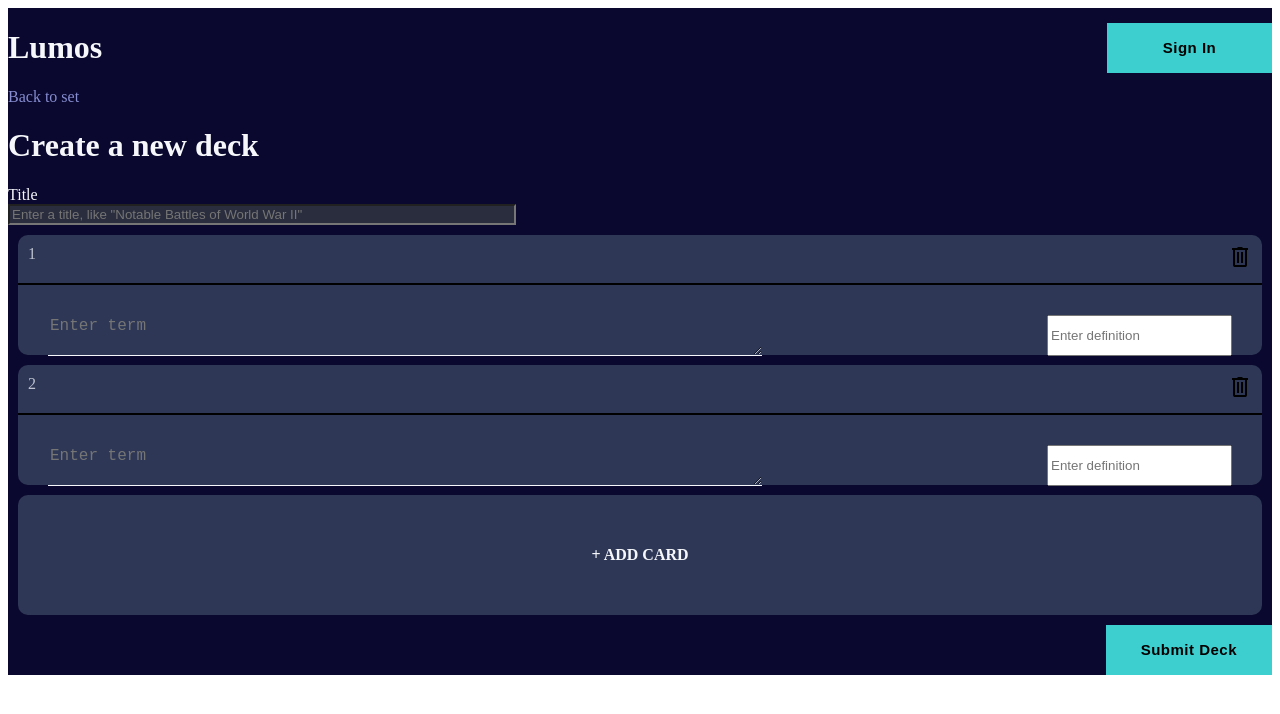
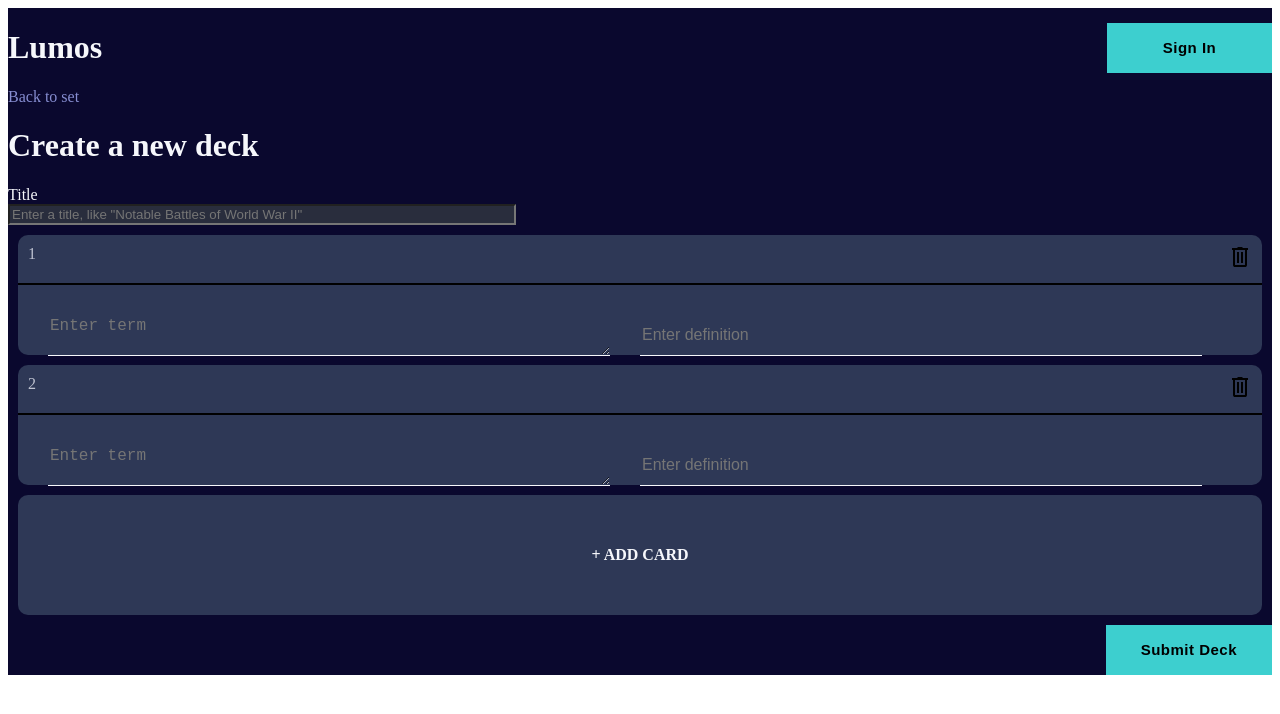
Before and after one commit to vvalentinv/Lumos-LL-Final, a React (Create React App) app in the folder client/: page /createdeck in a window 1280 px wide. Shown: the top 714 px of the page. Built offline with nearby package versions, Linux system fonts and the light colour scheme; no server answers.

Commit message:
Continue styling process.

```diff
--- a/client/src/components/card/card.styles.scss
+++ b/client/src/components/card/card.styles.scss
@@ -24,6 +24,23 @@
     .input-text {
         color: #f6f7fb;
         font-size: 16px;
+        height: fit-content;
+        border-color: #f6f7fb;
+        border-style: solid;
+        border-width: 0 0 1.5px 0;
+        margin-right: 30px;
+        background-color: #2e3856;
+        width: 60%;
+
+        &:focus{
+            border-bottom: 3px solid #ffce25;
+            outline: none;
+        }
+    }
+
+    .input-text-a {
+        color: #f6f7fb;
+        font-size: 16px;
         border-color: #f6f7fb;
         border-style: solid;
         border-width: 0 0 1.5px 0;
```
